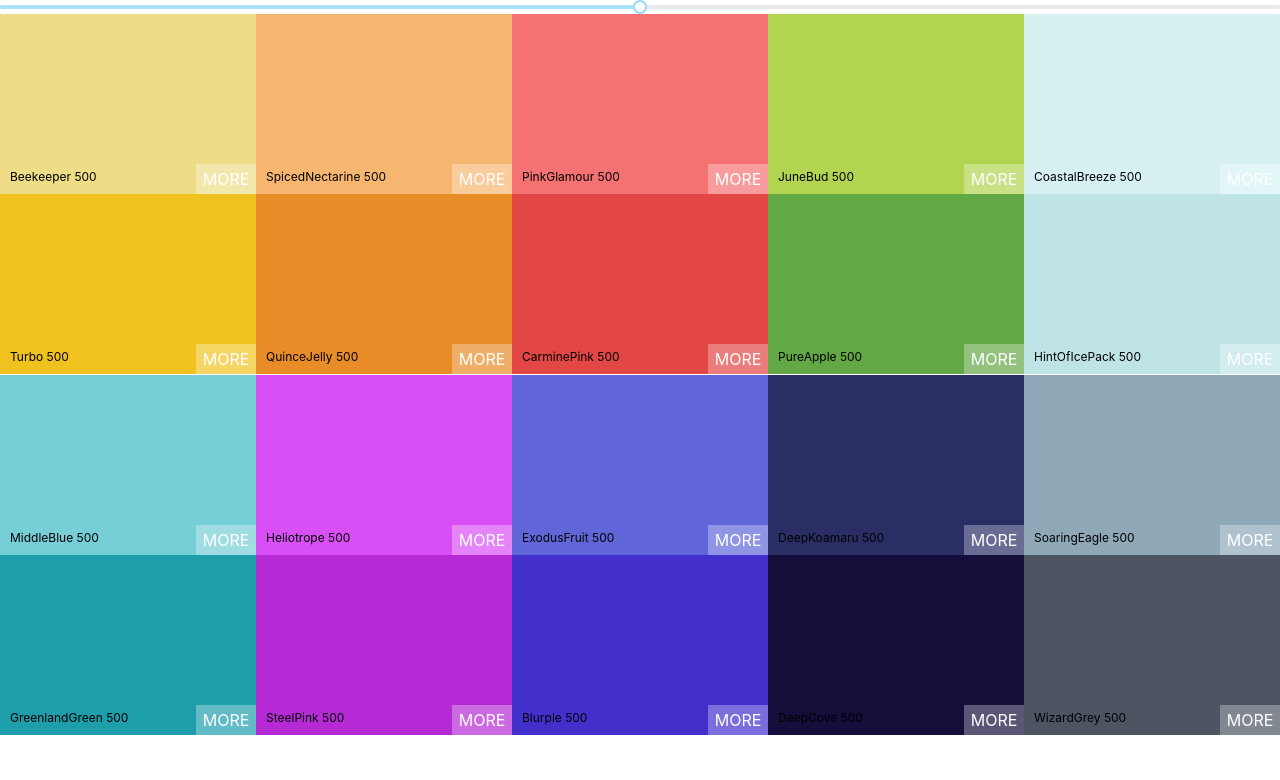
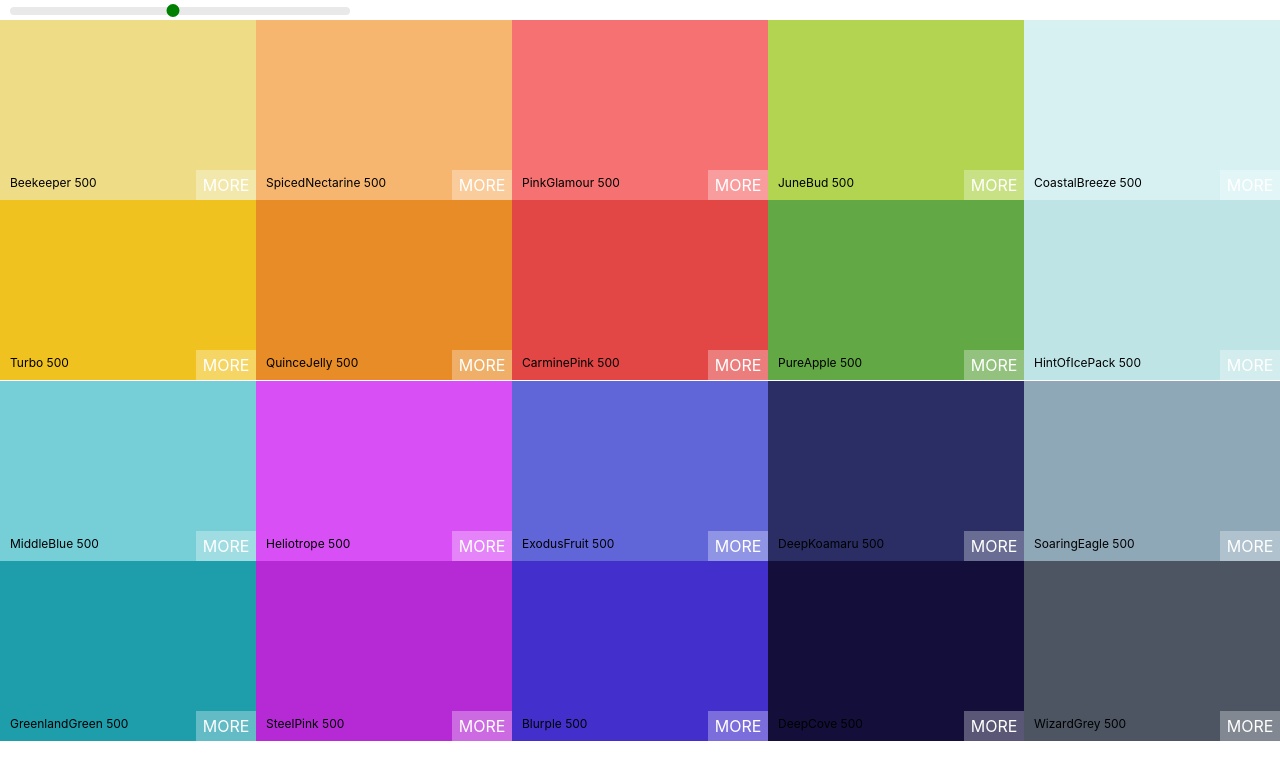
Before and after one commit to anoof/palette-maker, a React (Create React App) app: page / in a window 1280 px wide. Shown: the top 780 px of the page. Built offline with nearby package versions, Linux system fonts and the light colour scheme.

Commit message:
added styles for slider

```diff
--- a/src/Palette.css
+++ b/src/Palette.css
@@ -1,7 +1,33 @@
 .Palette {
-    height: 100vh;
+	height: 100vh;
 }
 
 .Palette-colors {
-    height: 90vh;
+	height: 90vh;
 }
+
+.slider {
+	width: 340px;
+	margin: 0 10px;
+	display: inline-block;
+}
+
+.rc-slider-track {
+	background-color: transparent;
+}
+.rc-slider-rail {
+	height: 8px;
+}
+.rc-slider-handle,
+.rc-slider-handle:active,
+.rc-slider-handle:focus,
+.rc-slider-handle:hover {
+	background-color: green;
+	outline: none;
+	border: 2px solid green;
+	box-shadow: none;
+	width: 13px;
+	height: 13px;
+	margin-left: -7px;
+	margin-top: -3px;
+}
--- a/src/Palette.js
+++ b/src/Palette.js
@@ -1,8 +1,8 @@
-import React, { Component } from 'react';
-import ColorBox from './ColorBox';
+import React, { Component } from "react";
+import ColorBox from "./ColorBox";
+import "rc-slider/assets/index.css";
 import "./Palette.css";
-import Slider from 'rc-slider';
-import 'rc-slider/assets/index.css';
+import Slider from "rc-slider";
 
 class Palette extends Component {
 	constructor(props) {
@@ -16,11 +16,12 @@
 	render() {
 		const { colors } = this.props.palette;
 		const { level } = this.state;
-        const colorBoxes = colors[level].map(color => (
-            <ColorBox background={color.hex} name={color.name}/>
-        ))
+		const colorBoxes = colors[level].map((color) => (
+			<ColorBox background={color.hex} name={color.name} />
+		));
 		return (
 			<div className="Palette">
+				<div className="slider">
 					<Slider
 						defaultValue={level}
 						min={100}
@@ -28,10 +29,12 @@
 						step={100}
 						onAfterChange={this.changeLevel}
 					/>
+				</div>
+
 				{/* Navbar goes here */}
 				<div className="Palette-colors">{colorBoxes}</div>
 			</div>
-        )
+		);
 	}
 }
 export default Palette;
```
Lines whose indentation alone changed are shown as unchanged.
